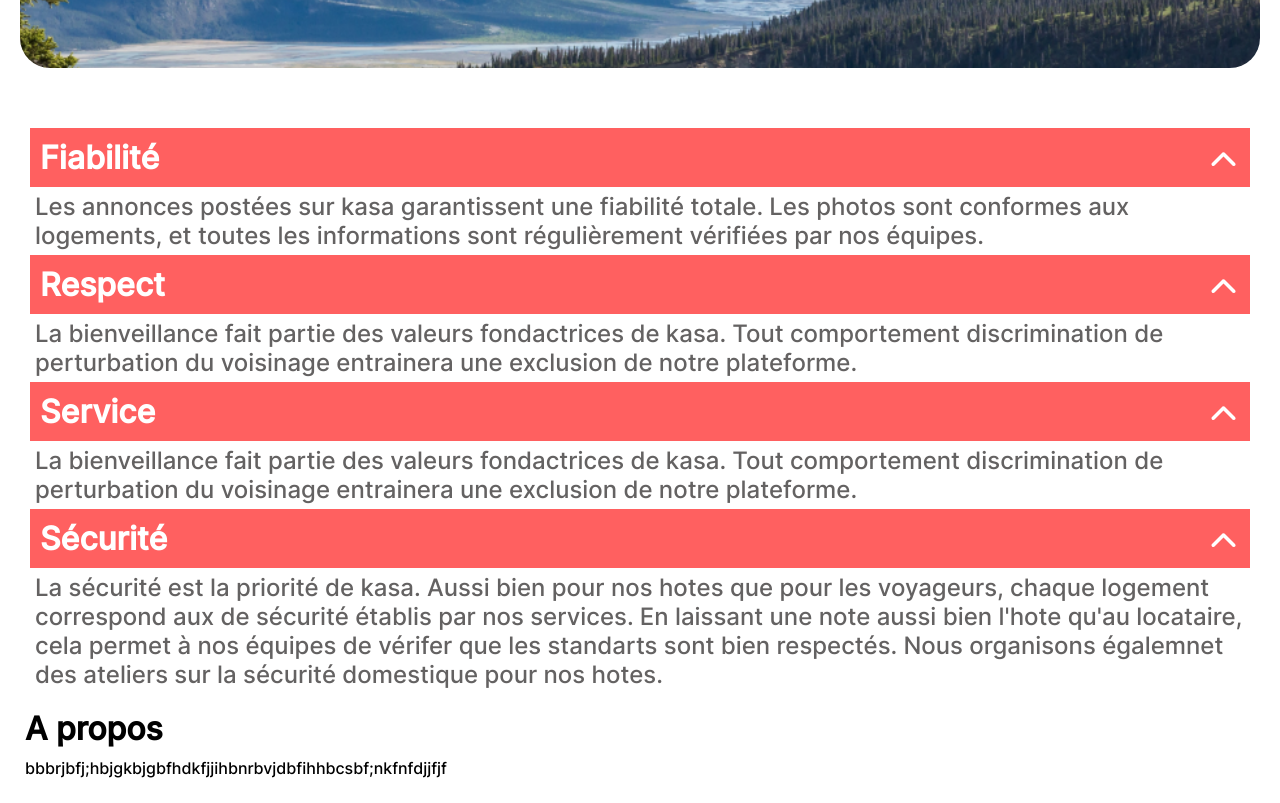
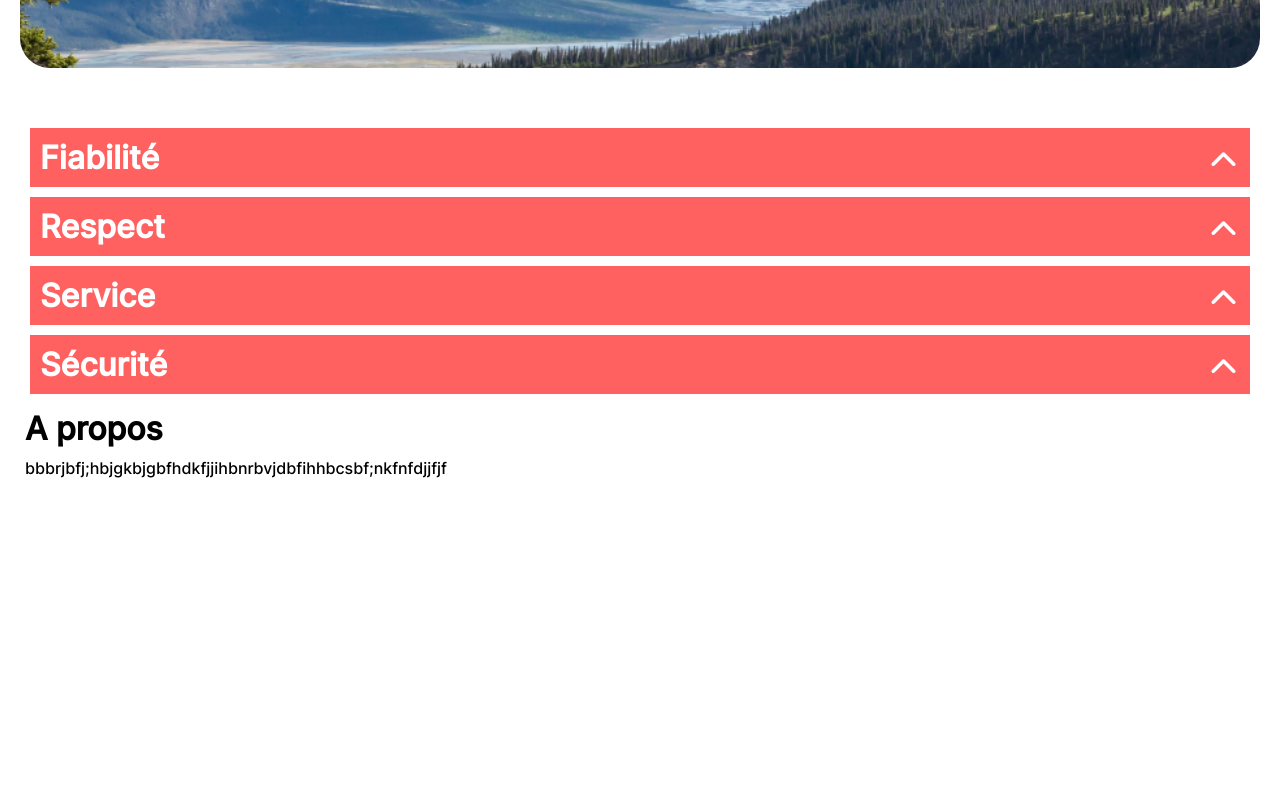
Before and after one commit to BangalyLeDeveloppeur/projet8.github, a React (Create React App) app in the folder proje8/: page /About in a window 1280 px wide. Shown: the part 380-1183 px from the top of the page. After the commit the page ends 883 px from the top, so only its background shows below. Built offline with nearby package versions, Linux system fonts and the light colour scheme.

Commit message:
organisation de la structure du contenu de la description de la page apropos

```diff
--- a/proje8/src/components/Description.js
+++ b/proje8/src/components/Description.js
@@ -3,7 +3,7 @@ import React from "react";
 const Description = () => {
   return (
     <div>
-      <section className="annonce">
+      <div className="annonce">
         <div className="description">
           <h3>Fiabilité</h3>
           <img src="./arrow.png" alt="image fiabilité" />
@@ -13,6 +13,8 @@ const Description = () => {
           photos sont conformes aux logements, et toutes les informations sont
           régulièrement vérifiées par nos équipes.
         </p>
+      </div>
+      <div className="annonce">
         <div className="description">
           <h3>Respect</h3>
           <img src="./arrow.png" alt="image fiabilité" />
@@ -22,23 +24,32 @@ const Description = () => {
           comportement discrimination de perturbation du voisinage entrainera
           une exclusion de notre plateforme.
         </p>
+      </div>
+      <div className="annonce">
         <div className="description">
           <h3>Service</h3>
           <img src="./arrow.png" alt="image fiabilité" />
         </div>
         <p>
-        La bienveillance fait partie des valeurs fondactrices de kasa. Tout
+          La bienveillance fait partie des valeurs fondactrices de kasa. Tout
           comportement discrimination de perturbation du voisinage entrainera
           une exclusion de notre plateforme.
         </p>
+      </div>
+      <div className="annonce">
         <div className="description">
           <h3>Sécurité</h3>
           <img src="./arrow.png" alt="image fiabilité" />
         </div>
         <p>
-        La sécurité est la priorité de kasa. Aussi bien pour nos hotes que pour les voyageurs, chaque logement correspond aux de sécurité établis par nos services. En laissant une note aussi bien l'hote qu'au locataire, cela permet à nos équipes de vérifer que les standarts sont bien respectés. Nous organisons égalemnet des ateliers sur la sécurité domestique pour nos hotes.
+          La sécurité est la priorité de kasa. Aussi bien pour nos hotes que
+          pour les voyageurs, chaque logement correspond aux de sécurité établis
+          par nos services. En laissant une note aussi bien l'hote qu'au
+          locataire, cela permet à nos équipes de vérifer que les standarts sont
+          bien respectés. Nous organisons égalemnet des ateliers sur la sécurité
+          domestique pour nos hotes.
         </p>
-      </section>
+      </div>
     </div>
   );
 };
--- a/proje8/src/styles/components/_description.scss
+++ b/proje8/src/styles/components/_description.scss
@@ -13,6 +13,7 @@
 }
 .annonce{
     p{
+        display: none;
         color: rgb(100, 98, 98);
         font-size: 1.5em;
     }
```
